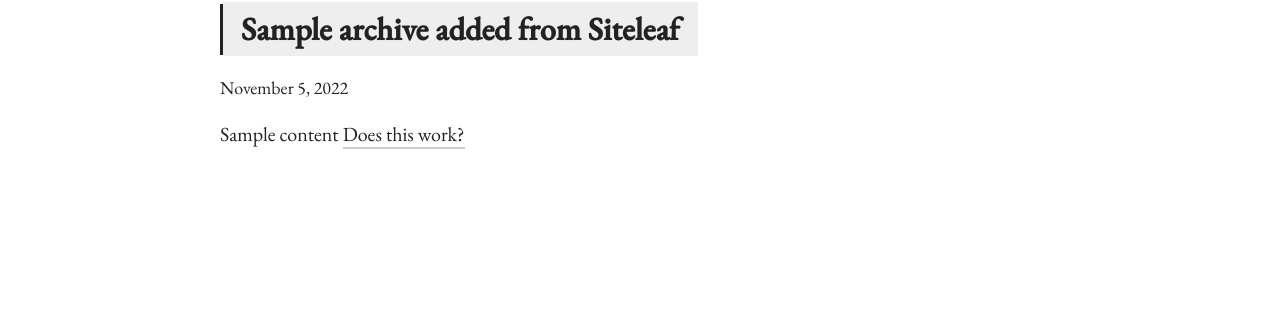
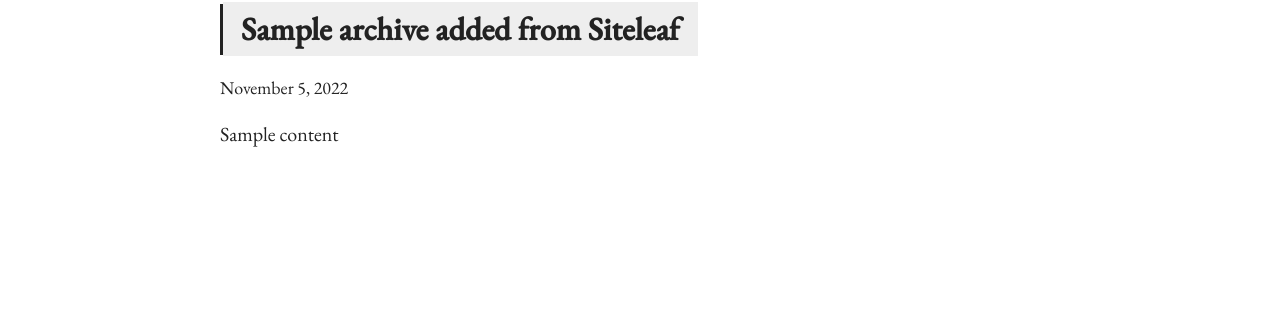
Before and after one commit to minicreative/third-person-project, a Jekyll site: the page built from _archives/sample-archive-added-from-siteleaf.markdown, in a window 1280 px wide. Shown: the part 473-790 px from the top of the page. Built offline with Jekyll 4.4.1, drawn with Linux system fonts in a browser that asks for light colours.

Commit message:
Updated Sample Archive Added From Siteleaf

```diff
--- a/_archives/sample-archive-added-from-siteleaf.markdown
+++ b/_archives/sample-archive-added-from-siteleaf.markdown
@@ -4,4 +4,4 @@ date: 2022-11-05 15:02:00 -04:00
 transcript_text: Sample transcript text goes here.
 ---
 
-Sample content <a href="http://google.com">Does this work?</a>
+Sample content
```
